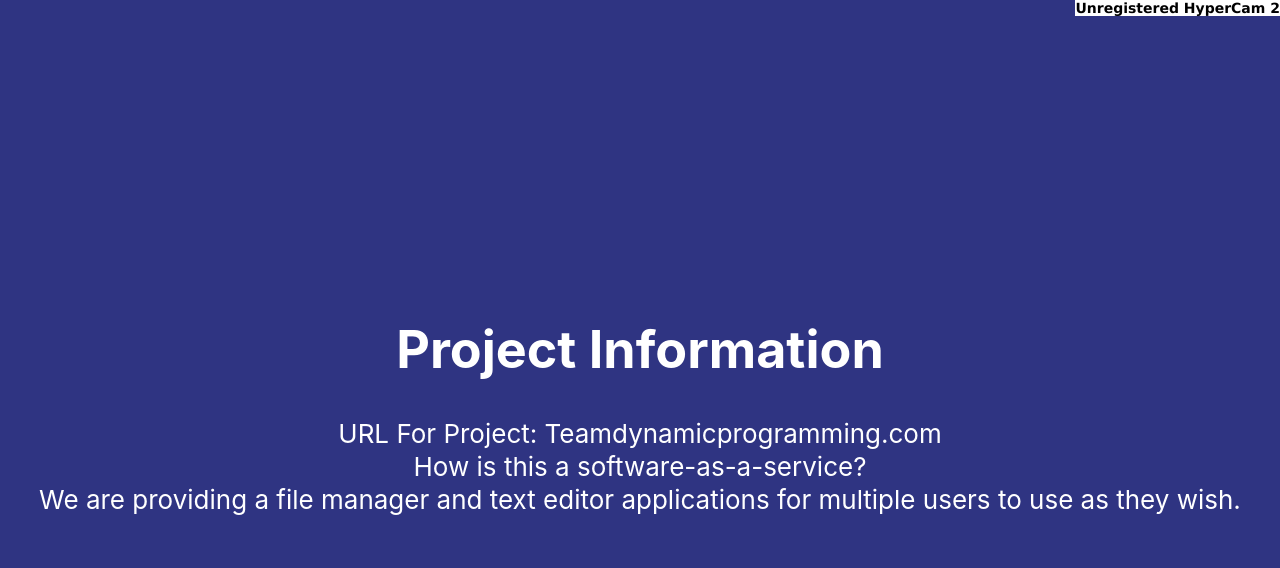
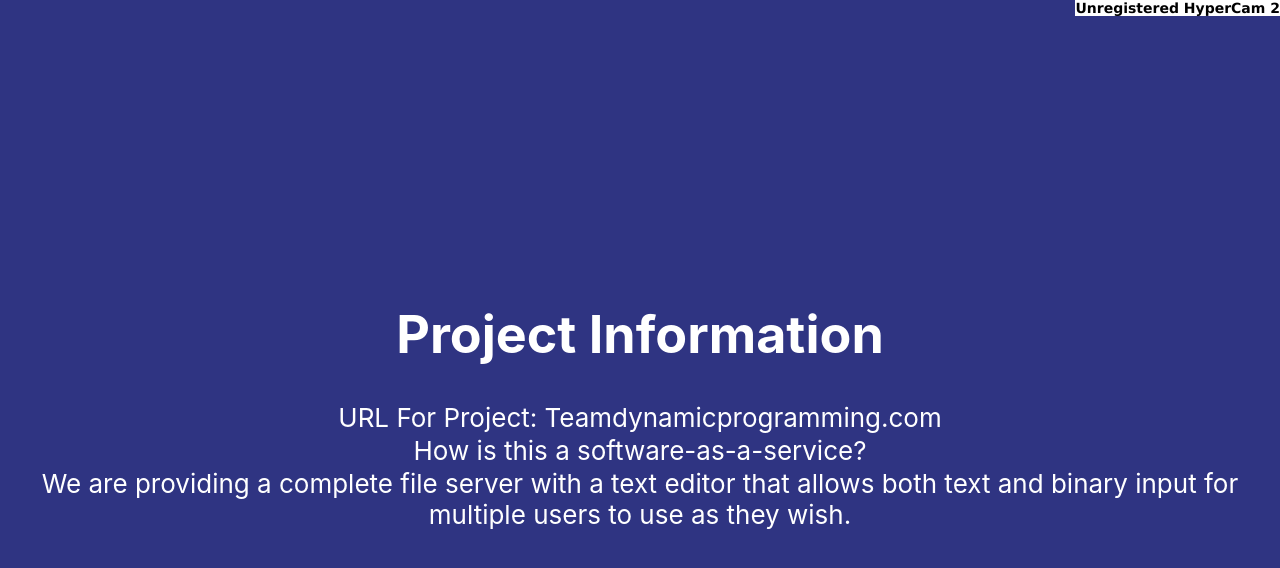
Before and after one commit to CriusNyx/SysAdminII, a React (Create React App) app in the folder demo-for-sys-admin-ii/: page /ProjectInfo in a window 1280 px wide. Shown: the top 568 px of the page. Built offline with nearby package versions, Linux system fonts and the light colour scheme.

Commit message:
Updated Project Info

```diff
--- a/demo-for-sys-admin-ii/src/ProjectInfo.js
+++ b/demo-for-sys-admin-ii/src/ProjectInfo.js
@@ -16,7 +16,7 @@
                         How is this a software-as-a-service?
                     </tr>
                     <tr>
-                        We are providing a file manager and text editor applications for multiple users to use as they wish.
+                        We are providing a complete file server with a text editor that allows both text and binary input for multiple users to use as they wish.
                     </tr>
                 </tbody>
             </table>
```
